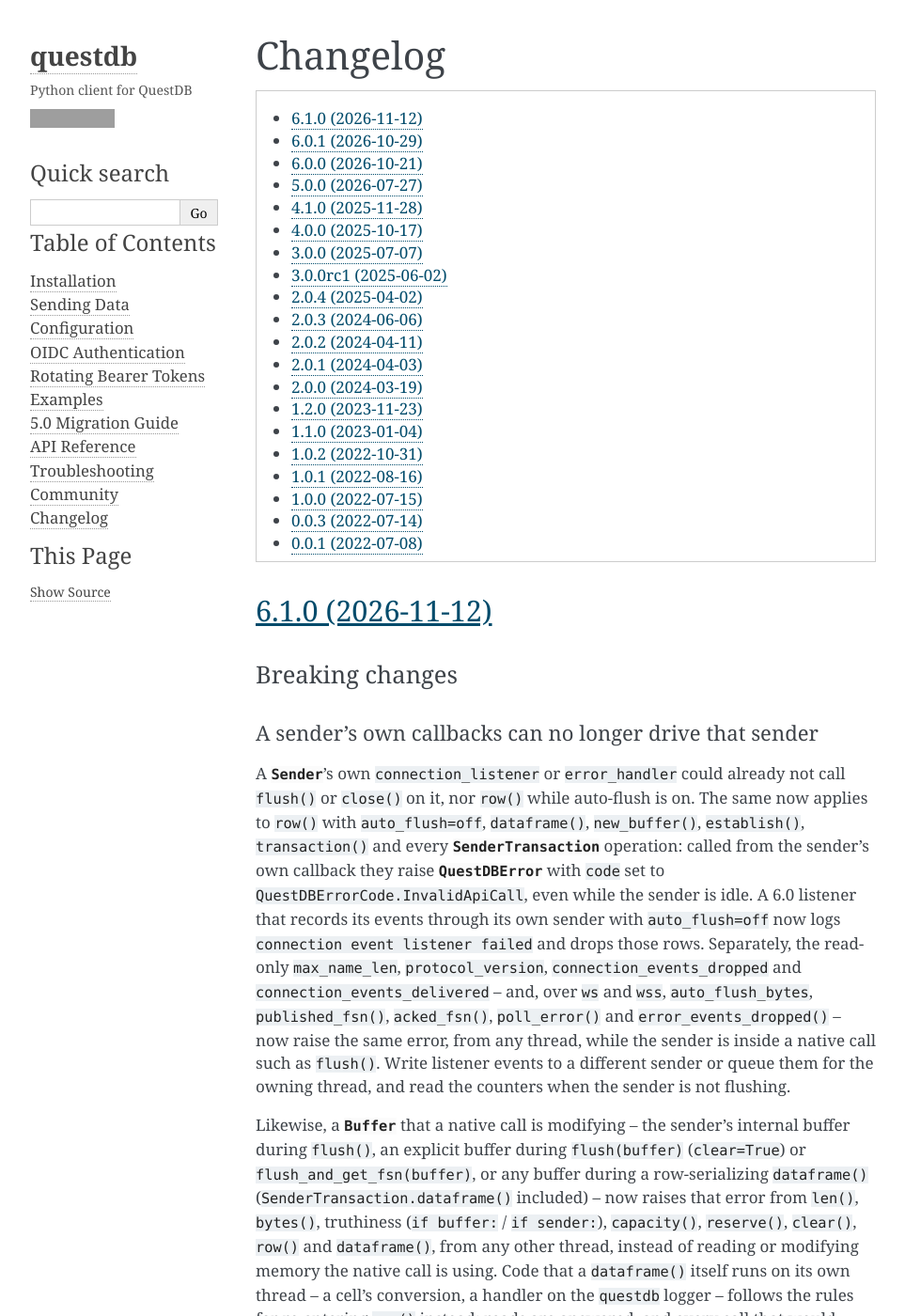
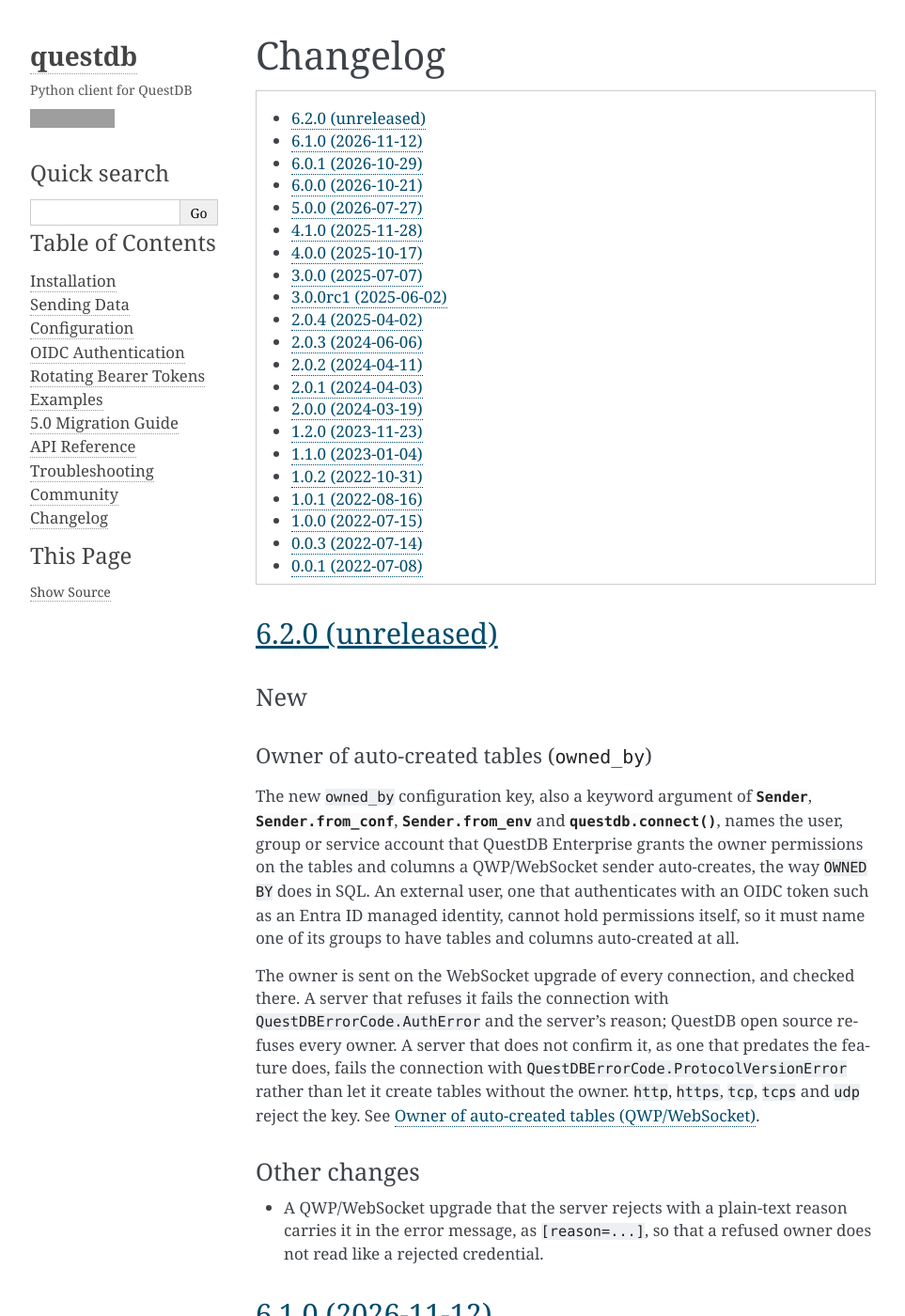
Before and after one commit to questdb/py-questdb-client, a Sphinx documentation site: the page built from docs/changelog.rst, in a window 1280 px wide and 1400 px high. Shown: the whole window at 94% size, without its empty margins (148-1111 px from the left). Built offline with Sphinx 7.4.7, drawn with Linux system fonts in a browser that asks for light colours; grey boxes are pictures that could not be loaded.

Commit message:
feat(qwp): add owned_by to name the owner of the tables a sender auto-creates
QWP ingestion auto-creates the tables and columns a sender writes, and
QuestDB Enterprise grants their creator the owner permissions on them. An
external user, such as one authenticated with an OIDC token, cannot hold
permissions, so it could not auto-create anything over QWP. `owned_by`
names the owner instead, like `OWNED BY` in SQL.

- `owned_by` configuration key, also a keyword argument of `Sender`,
  `Sender.from_conf`, `Sender.from_env` and `questdb.connect`. Accepted on
  `ws::` and `wss::` only: other protocols raise `ConfigError` instead of
  dropping the key, and a blank owner is rejected.
- A server that does not confirm the owner fails the connection with
  `ProtocolVersionError`; one that refuses it with `AuthError`, whose
  message now carries the server's reason as `[reason=...]`.
- The QWP/WebSocket test server records, echoes, leaves out or refuses
  the owner.

Bumps c-questdb-client to the matching native change
(questdb/c-questdb-client#246).

```diff
--- a/CHANGELOG.rst
+++ b/CHANGELOG.rst
@@ -3,6 +3,41 @@
 
 Changelog
 =========
+
+6.2.0 (unreleased)
+------------------
+
+New
+~~~
+
+Owner of auto-created tables (``owned_by``)
+*******************************************
+
+The new ``owned_by`` configuration key, also a keyword argument of
+:class:`Sender <questdb.Sender>`, :meth:`Sender.from_conf
+<questdb.Sender.from_conf>`, :meth:`Sender.from_env <questdb.Sender.from_env>`
+and :func:`questdb.connect`, names the user, group or service account that
+QuestDB Enterprise grants the owner permissions on the tables and columns a
+QWP/WebSocket sender auto-creates, the way ``OWNED BY`` does in SQL. An
+external user, one that authenticates with an OIDC token such as an Entra ID
+managed identity, cannot hold permissions itself, so it must name one of its
+groups to have tables and columns auto-created at all.
+
+The owner is sent on the WebSocket upgrade of every connection, and checked
+there. A server that refuses it fails the connection with
+``QuestDBErrorCode.AuthError`` and the server's reason; QuestDB open source
+refuses every owner. A server that does not confirm it, as one that predates
+the feature does, fails the connection with
+``QuestDBErrorCode.ProtocolVersionError`` rather than let it create tables
+without the owner. ``http``, ``https``, ``tcp``, ``tcps`` and ``udp`` reject
+the key. See :ref:`sender_conf_owned_by`.
+
+Other changes
+~~~~~~~~~~~~~
+
+- A QWP/WebSocket upgrade that the server rejects with a plain-text reason
+  carries it in the error message, as ``[reason=...]``, so that a refused
+  owner does not read like a rejected credential.
 
 6.1.0 (2026-11-12)
 ------------------
--- a/docs/conf.rst
+++ b/docs/conf.rst
@@ -425,6 +425,62 @@ For ``oidc_auth``, resolving a fresh token is bounded by the provider's own
 
 See the :ref:`oidc_auth` guide and :ref:`refreshing_token_provider`.
 
+.. _sender_conf_owned_by:
+
+Owner of auto-created tables (QWP/WebSocket)
+--------------------------------------------
+
+QWP/WebSocket ingestion creates the tables and columns a sender writes that do
+not exist yet, and QuestDB Enterprise grants the owner permissions on them to
+the principal that created them.
+
+* ``owned_by`` - QWP/WebSocket-only, ``str``: The user, group or service
+  account to receive those permissions instead, the way ``OWNED BY`` does in
+  SQL, for every table the sender creates and every column it adds. The
+  principal may name itself or one of its groups, and the built-in admin any
+  existing entity. An external user, one that authenticates with an OIDC
+  token (``oidc_auth=``, or ``bearer_token_provider=`` with an Entra ID
+  token, for example), cannot hold permissions itself, so it must name one of
+  its groups to have tables and columns auto-created at all. Writing to
+  existing tables and columns needs no owner. Requires QuestDB Enterprise
+  with access control.
+
+  Default: unset.
+
+.. code-block:: python
+
+    import questdb
+
+    with questdb.connect(
+            'wss::addr=db.example.com:9000;owned_by=fxIngest;',
+            bearer_token_provider=provider) as db:
+        ...
+
+It can also be passed as a keyword argument:
+``questdb.connect(..., owned_by='fxIngest')``,
+``Sender(Protocol.Wss, host, port, owned_by='fxIngest')``,
+``Sender.from_conf(conf, owned_by='fxIngest')`` or
+``Sender.from_env(owned_by='fxIngest')``.
+
+The owner is sent on the WebSocket upgrade of every connection, reconnects
+and failovers included, and the server checks it there:
+
+* An owner the principal may not name fails the connection with
+  :class:`QuestDBError <questdb.QuestDBError>`, ``code`` set to
+  ``QuestDBErrorCode.AuthError``, and the server's reason in the message, such
+  as ``owned_by refused: fxIngest does not exist``. QuestDB open source, and
+  QuestDB Enterprise with access control disabled, cannot set an owner, so
+  they refuse every owner the same way.
+* A server that predates ``owned_by`` ignores it, so the client fails the
+  connection itself with ``QuestDBErrorCode.ProtocolVersionError``, rather
+  than let the server create tables that the owner does not own.
+
+The server checks the owner again before it creates each table or column: if
+the principal may no longer name it, the write is rejected with a security
+error and nothing is created. ``http``, ``https``, ``tcp``, ``tcps`` and
+``udp`` reject ``owned_by``; the query side of :func:`questdb.connect`
+accepts it and ignores it.
+
 .. _sender_conf_tls:
 
 TLS
```
Also changed, not shown: 5 other files.
